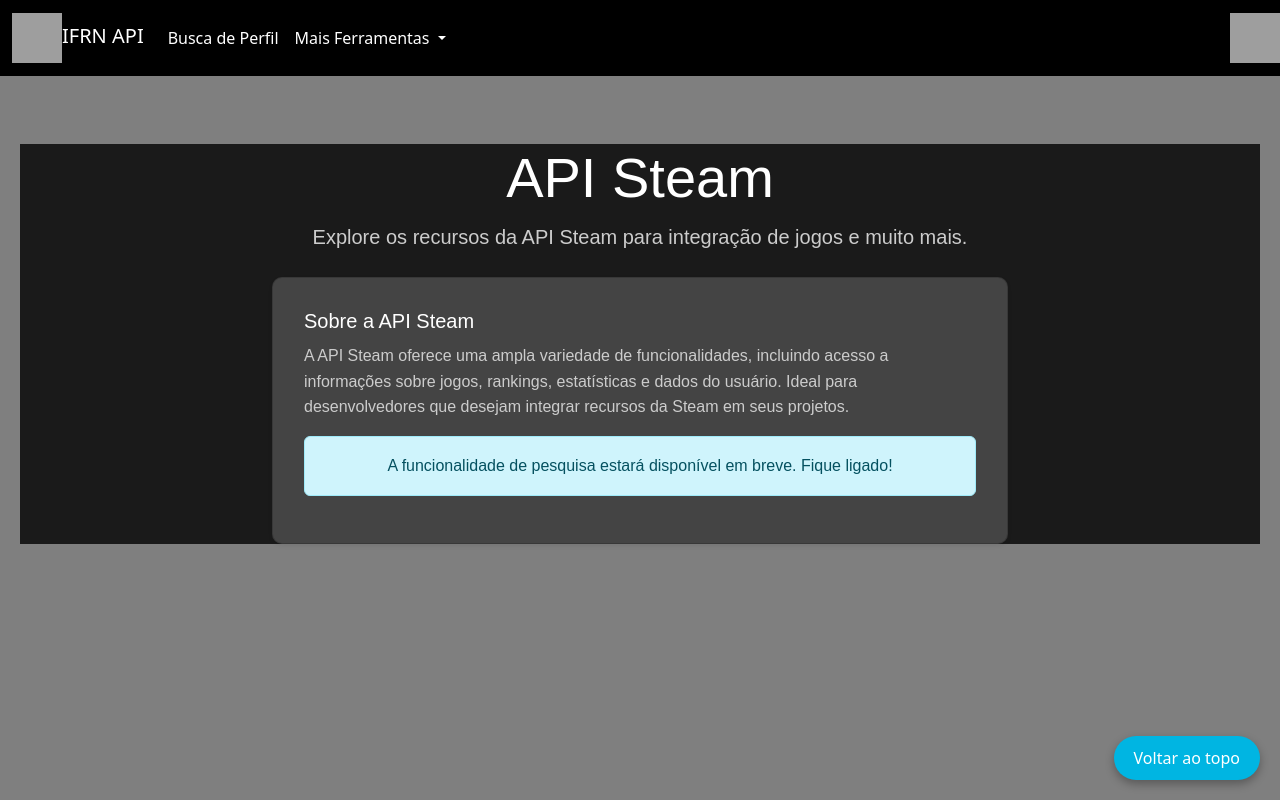
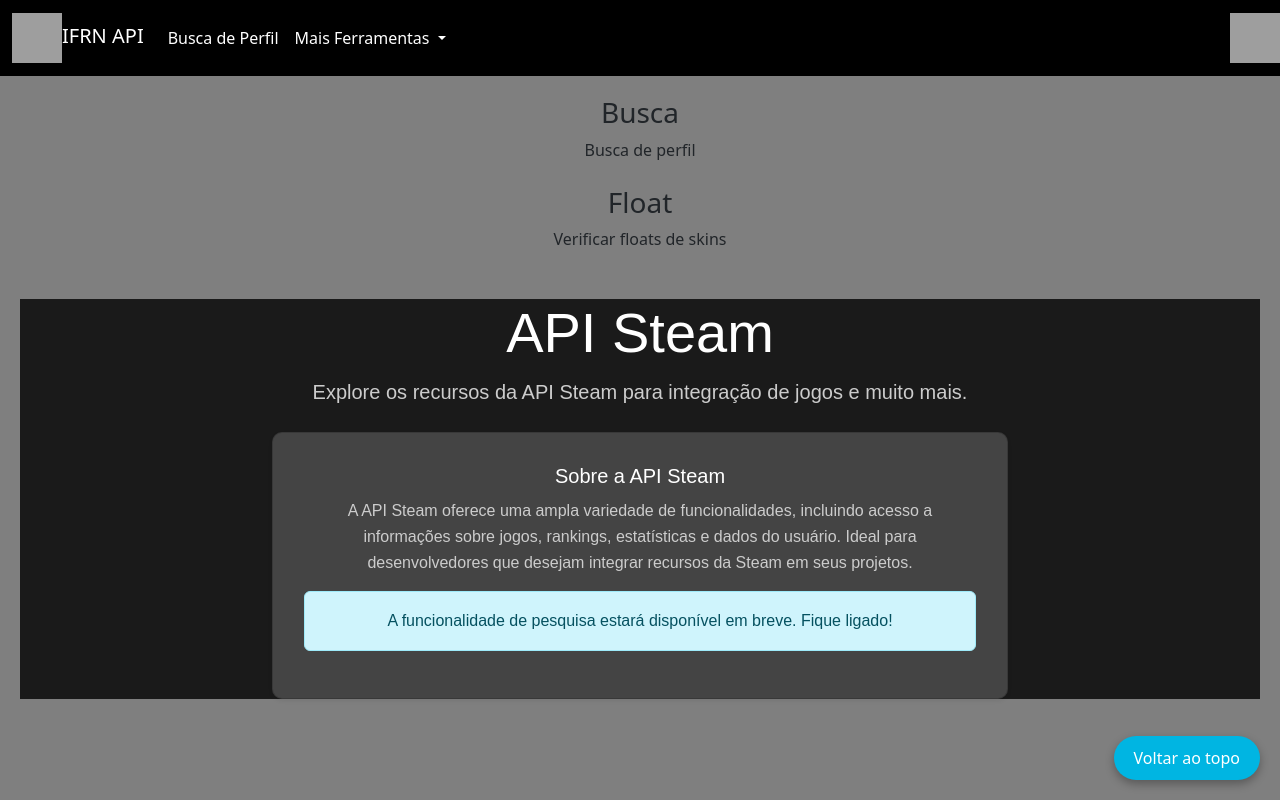
Before and after one commit to JhonataFerreira95/Steam_IFRN, an Angular app: page / in a window 1280 px wide. Shown: the top 800 px of the page. Built offline with nearby package versions, Linux system fonts and the light colour scheme; no server answers; grey boxes are pictures that could not be loaded.

Commit message:
att final

```diff
--- a/src/app/app.component.html
+++ b/src/app/app.component.html
@@ -2,13 +2,19 @@
   <app-header></app-header>
 </header>
 
-<main>
+<main class="text-center">
+  <div *ngFor="let item of [
+        { title: 'Busca', description: 'Busca de perfil' },
+        { title: 'Float', description: 'Verificar floats de skins' }
+      ]" class="mb-4">
+    <h3>{{ item.title }}</h3>
+    <p>{{ item.description }}</p>
+  </div>
+
   <router-outlet></router-outlet>
-  <a href="#top" class="btn btn-primary back-to-top">Voltar ao topo</a>
-
+  <a href="#top" class="btn btn-secondary back-to-top">Voltar ao topo</a>
 </main>
-<!-- Botão para voltar ao topo -->
 
 <footer>
-  <app-footer class="bg-dark text-light text-center py-4 mt-5" ></app-footer>
+  <app-footer class="bg-dark text-light text-center py-4 mt-5"></app-footer>
 </footer>
```
Also changed, not shown: Oplano.txt (deleted).
